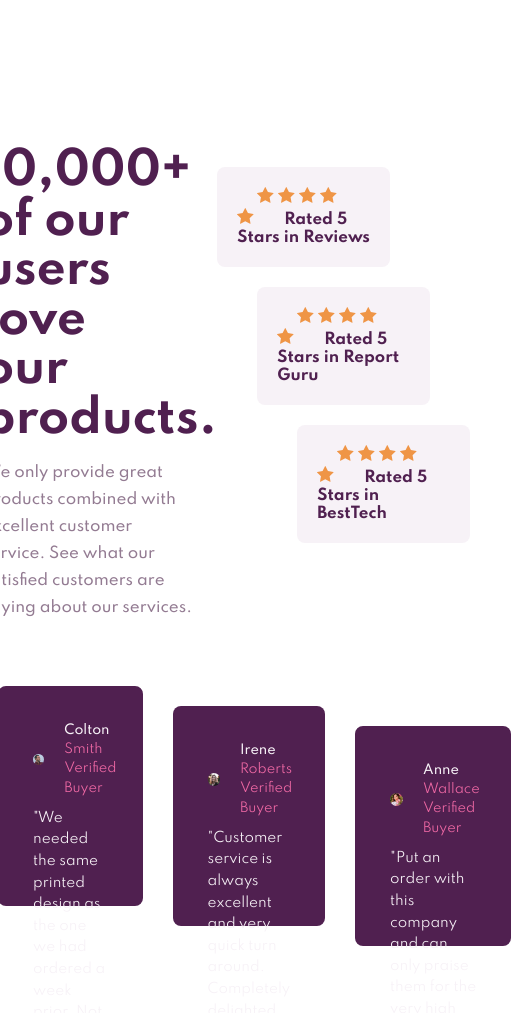
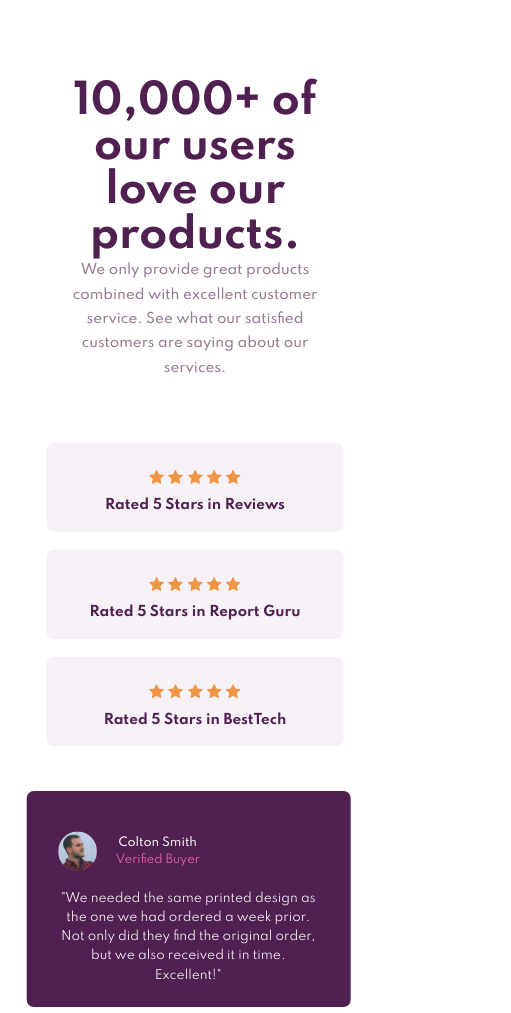
Before and after one commit to azizbna/Frontend-mentor-Social-proof-section, a plain HTML site: page index.html in a window 390 px wide. Shown: the top 1013 px of the page, 511 px wide, since content can reach past the window. Drawn offline with Linux system fonts and the light colour scheme.

Commit message:
Updated
-Added media rules for smaller screens
-General improvements

```diff
--- a/style.css
+++ b/style.css
@@ -29,6 +29,7 @@ main {
 }
 
 .component {
+    margin: 30px;
     width: 1200px;
     height: 550px;
     display: grid;
@@ -55,7 +56,7 @@ main {
 .description p {
     color: var(--dark-grayish-magenta);
     font-size: 1em;
-    width: 90%;
+    width: 80%;
     font-weight: 500;
     line-height: 1.8em;
 }
@@ -63,14 +64,17 @@ main {
 /* Ratings*/
 .ratings {
     background-color: white;
+    display: flex;
+    flex-flow: column;
+    align-items: flex-end;
+}
+
+div.review:nth-of-type(1) {
+    margin-right: 120px;
 }
 
 div.review:nth-of-type(2) {
-    margin-left: 40px;
-}
-
-div.review:nth-of-type(3) {
-    margin-left: 80px;
+    margin-right: 60px;
 }
 
 
@@ -98,7 +102,8 @@ div.review:nth-of-type(3) {
 }
 
 .card {
-    padding: 35px;
+    padding-block: 3em;
+    padding-inline: 35px;
     background-color: var(--dark-magenta);
     width: calc(100%/3);
     margin: 0 15px 0 15px;
@@ -110,12 +115,18 @@ div.review:nth-of-type(3) {
     color: var(--light-grayish-magenta);
     font-size: 0.9em;
     line-height: 1.6em;
-    margin-top: 10px;
-}
-.card:nth-child(2){
     margin-top: 20px;
 }
-.card:nth-child(3){
+
+.card:first-child {
+    margin-left: 0;
+}
+
+.card:nth-child(2) {
+    margin-top: 20px;
+}
+
+.card:nth-child(3) {
     margin-top: 40px;
 }
 
@@ -143,3 +154,82 @@ div.review:nth-of-type(3) {
     color: var(--soft-pink);
     margin-left: 20px;
 }
+
+@media only screen and (max-width:1180px) {
+    main {
+        transform: scale(0.8);
+    }
+}
+
+@media only screen and (max-width:1000px) {
+    main {
+        transform: scale(0.7);
+    }
+}
+
+@media only screen and (max-width:960px) {
+    body {
+        text-align: center;
+    }
+
+    main {
+        transform: scale(0.9);
+
+    }
+
+    .component {
+        margin: 50px;
+        width: 350px;
+        height: 90vh;
+        grid-template-columns: 1fr;
+        grid-template-rows: repeat(3, 1fr)
+    }
+
+    .description h1 {
+        width: 100%;
+    }
+
+    .description p {
+        color: var(--dark-grayish-magenta);
+        font-size: 1em;
+        width: 100%;
+        font-weight: 500;
+        line-height: 1.8em;
+    }
+
+    .card-section {
+        grid-column: span 1;
+    }
+
+    div.description h1,
+    div.description p {
+        margin: auto;
+    }
+
+    .ratings {
+        align-items: center;
+    }
+
+    .review::before {
+        display: block;
+        margin: 10px 0 10px 0px;
+    }
+
+    .review {
+        width: 100%;
+    }
+
+    div.review:nth-of-type(1),
+    div.review:nth-of-type(2) {
+        margin-right: 0;
+    }
+
+    .card-section {
+        flex-direction: column;
+        align-items: center;
+    }
+
+    .card {
+        width: 100%;
+    }
+}
```
